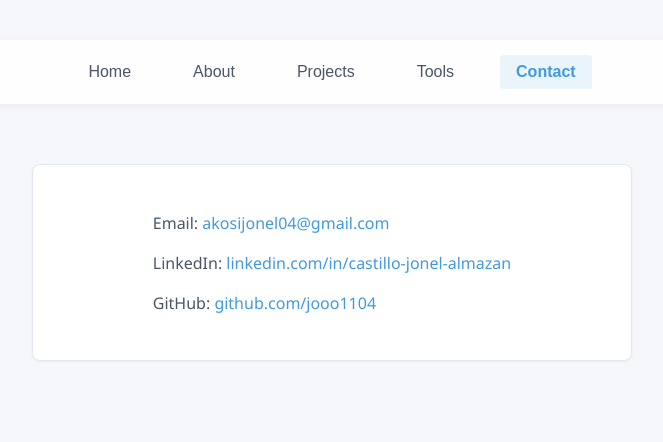
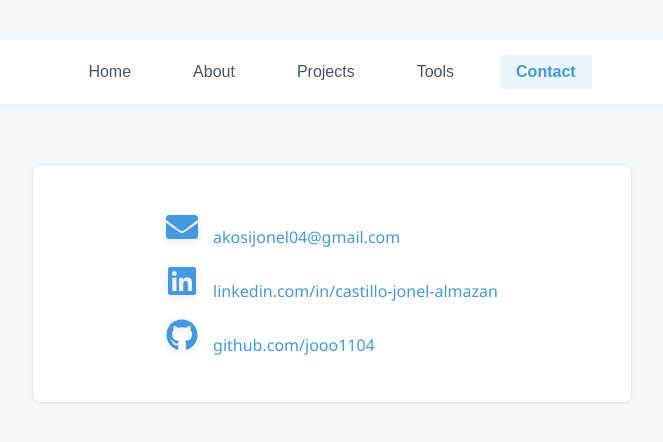
Before and after one commit to jooo1104/jooo1104.github.io, a React (Create React App) app: page / in a window 1280 px wide. Both pictures are taken after a click on the button "Contact". Shown: the top 442 px of the page, without its empty margins (308-971 px from the left). Built offline with nearby package versions, Linux system fonts and the light colour scheme.

Commit message:
Add, a resume. update my index and styles

```diff
--- a/src/Portfolio.css
+++ b/src/Portfolio.css
@@ -345,9 +345,37 @@ body {
   .contact-details {
       padding: 0 20px;
   }
+
 }
 
+/* Update your contact icon styles in Portfolio.css */
+.contact-icon {
+  font-size: 2em; /* Even larger icons */
+  margin-right: 15px;
+  color: var(--primary-color);
+  filter: drop-shadow(0 2px 4px rgba(0,0,0,0.1)); /* Subtle shadow */
+}
+.contact-details p {
+  margin-bottom: 25px;
+  font-size: 20px; /* Larger text */
+}
 
+.contact-details a {
+  color: var(--text-dark);
+  text-decoration: none;
+  transition: color 0.3s ease;
+  font-weight: 500; /* Added for better readability */
+}
+
+.contact-details a:hover {
+  color: var(--primary-dark);
+}
+
+/* Optional: Add hover effect to icons */
+.contact-icon:hover {
+  transform: scale(1.1);
+  color: var(--primary-dark);
+}
 /* Add these animation styles to your Portfolio.css */
 @keyframes fadeInUp {
   from {
--- a/src/index.js
+++ b/src/index.js
@@ -1,6 +1,7 @@
 import React, { useState } from 'react';
 import ReactDOM from 'react-dom/client';
 import './Portfolio.css';
+import { FaEnvelope, FaLinkedin, FaGithub } from 'react-icons/fa';
 
 function Portfolio() {
   const [currentView, setCurrentView] = useState('home');
@@ -17,8 +18,11 @@ function Portfolio() {
             <h1>Jonel Almazan Castillo</h1>
             <h2>Future Software Engineer || Future Quality Automation Engineer</h2>
 
-            <button className="resume-button">
-              View Resume & Cover Letter
+<button
+  className="resume-button"
+  onClick={() => window.open('/final-resume-jonelc.pdf', '_blank')}
+>
+  View Resume
 </button>
 
             <p className="description">
@@ -67,7 +71,8 @@ function Portfolio() {
 
               <h3>Fun Fact About me</h3>
               <p>
-                I love tackling challenges head-on—whether it's debugging code, optimizing networks,
+                I love tackling challenges head-
+                on—whether it's debugging code, optimizing networks,
                 or learning a new tool over coffee!
               </p>
             </div>
@@ -114,9 +119,27 @@ function Portfolio() {
               <div className="contact-container">
                 <div className="contact-card">
                   <div className="contact-details">
-                  <p>Email: <a href="mailto:akosijonel04@gmail.com">akosijonel04@gmail.com</a></p>
-                  <p>LinkedIn: <a href="https://www.linkedin.com/in/castillo-jonel-almazan-7a29091b9/" target="_blank" rel="noopener noreferrer">linkedin.com/in/castillo-jonel-almazan</a></p>
-                  <p>GitHub: <a href="https://github.com/jooo1104" target="_blank" rel="noopener noreferrer">github.com/jooo1104</a></p>
+                    {/* Email with icon */}
+                    <p>
+                      <FaEnvelope className="contact-icon" />
+                      <a href="mailto:akosijonel04@gmail.com">akosijonel04@gmail.com</a>
+                    </p>
+
+                    {/* LinkedIn with icon */}
+                    <p>
+                      <FaLinkedin className="contact-icon" />
+                      <a href="https://www.linkedin.com/in/castillo-jonel-almazan-7a29091b9/" target="_blank" rel="noopener noreferrer">
+                        linkedin.com/in/castillo-jonel-almazan
+                      </a>
+                    </p>
+
+                    {/* GitHub with icon */}
+                    <p>
+                      <FaGithub className="contact-icon" />
+                      <a href="https://github.com/jooo1104" target="_blank" rel="noopener noreferrer">
+                        github.com/jooo1104
+                      </a>
+                    </p>
                   </div>
                 </div>
               </div>
@@ -125,7 +148,7 @@ function Portfolio() {
         case 'tools':
           return (
             <div className="tools-view">
-              <h2>Programming Languages</h2>
+              <h2>Tech Stacks</h2>
               <div className="tools-grid">
                 <div className="tool-card">
                   <img src="https://cdn.jsdelivr.net/gh/devicons/devicon/icons/python/python-original.svg" alt="Python" />
```
Also changed, not shown: 2 other files (tests, documents, lock files or other folders). Lines whose indentation alone changed are shown as unchanged.
